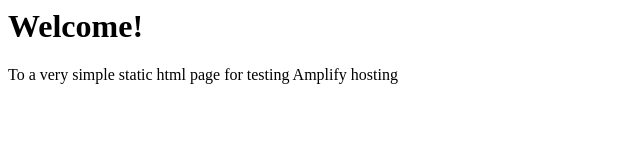
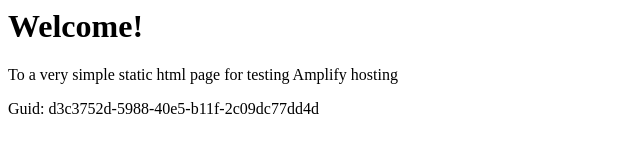
Before and after one commit to aws-aemilia-pdx/Github-PR-Commit-Integration-Test-DoNotTouch-v1-prod-us-west-2, a website: page src/index.html in a window 1280 px wide. Shown: the whole page, without its empty margins (0-640 px from the left). Drawn offline with Linux system fonts and the light colour scheme.

Commit message:
commit from integ tests

```diff
--- a/src/index.html
+++ b/src/index.html
@@ -1,3 +1,5 @@
+
+
 <html lang="en">
 
 <head>
@@ -10,6 +12,6 @@
 <body>
     <h1>Welcome!</h1>
     <p>To a very simple static html page for testing Amplify hosting</p>
-</body>
+    <p>Guid: d3c3752d-5988-40e5-b11f-2c09dc77dd4d</p></body>
 
 </html>
```
